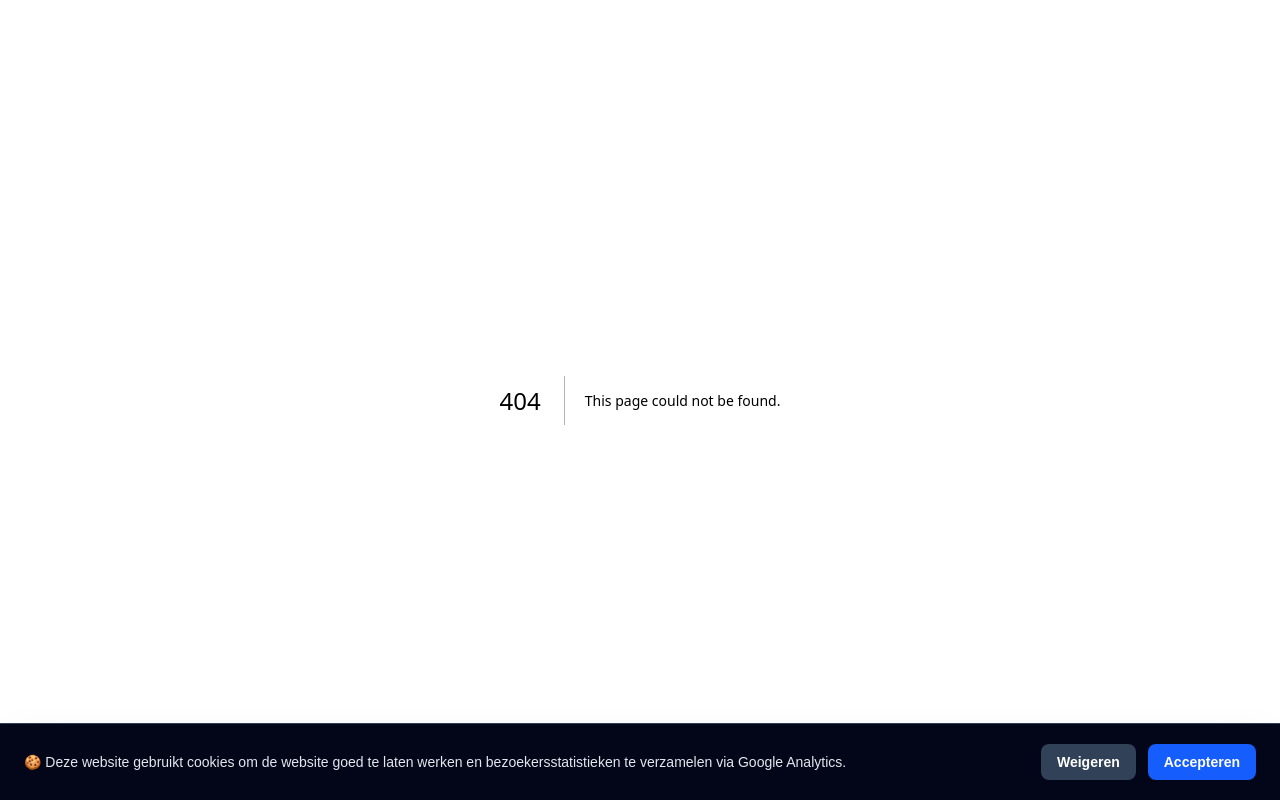
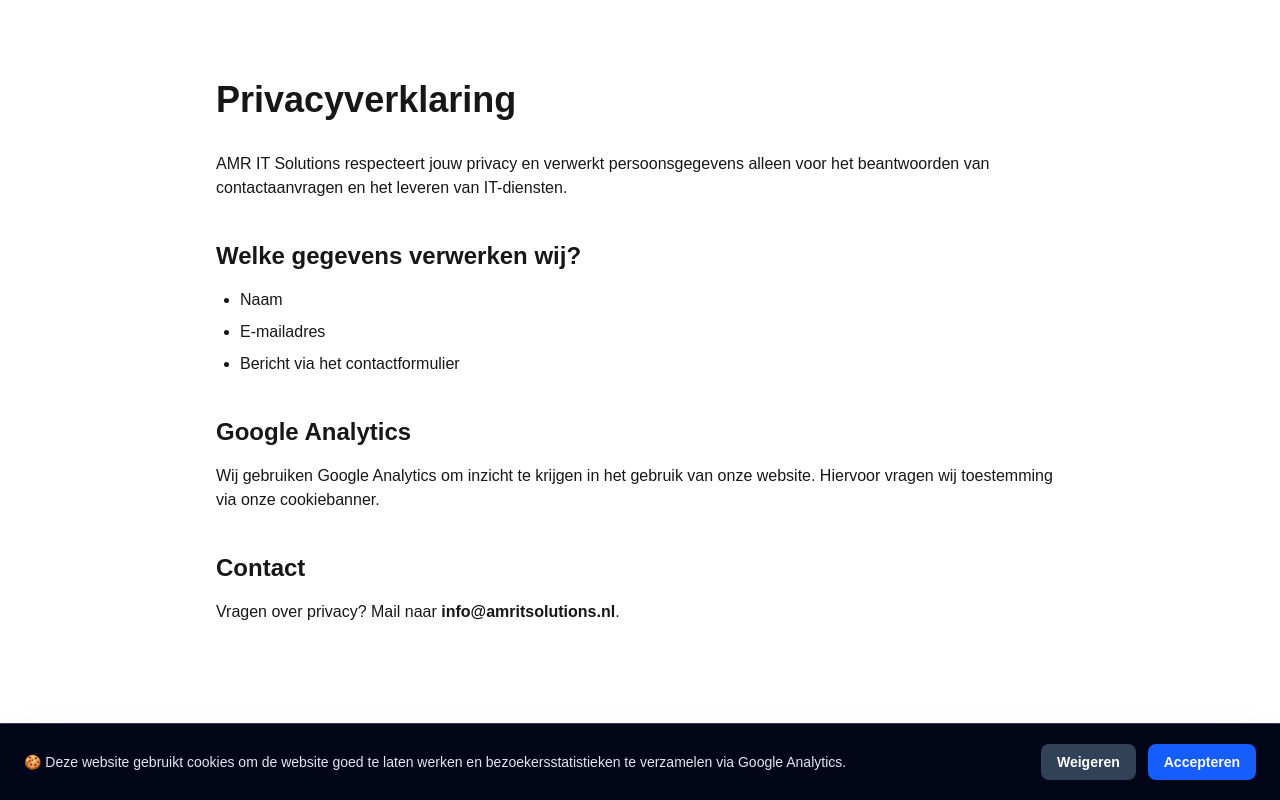
Before and after one commit to amritsolutions/amr-it-solutions, a Next.js app: page /privacy in a window 1280 px wide. Before the commit this address had no page. Built offline with nearby package versions, Linux system fonts and the light colour scheme.

Commit message:
Privacyverklaring en cookiebeleid toegevoegd

```diff
--- /dev/null
+++ b/app/cookies/page.tsx
@@ -0,0 +1,27 @@
+export default function CookiesPage() {
+  return (
+    <main className="mx-auto max-w-4xl px-6 py-20">
+      <h1 className="text-4xl font-bold mb-8">Cookiebeleid</h1>
+
+      <p>
+        Deze website gebruikt cookies om de website goed te laten functioneren
+        en, na toestemming, bezoekersstatistieken te verzamelen via Google
+        Analytics.
+      </p>
+
+      <h2 className="text-2xl font-semibold mt-10 mb-4">
+        Welke cookies gebruiken wij?
+      </h2>
+
+      <ul className="list-disc ml-6 space-y-2">
+        <li>Noodzakelijke cookies</li>
+        <li>Google Analytics (na toestemming)</li>
+      </ul>
+
+      <p className="mt-8">
+        Je kunt jouw cookiekeuze altijd wijzigen door de cookies van deze
+        website in je browser te verwijderen.
+      </p>
+    </main>
+  );
+}
--- /dev/null
+++ b/app/privacy/page.tsx
@@ -0,0 +1,40 @@
+export default function PrivacyPage() {
+  return (
+    <main className="mx-auto max-w-4xl px-6 py-20">
+      <h1 className="text-4xl font-bold mb-8">Privacyverklaring</h1>
+
+      <p className="mb-6">
+        AMR IT Solutions respecteert jouw privacy en verwerkt persoonsgegevens
+        alleen voor het beantwoorden van contactaanvragen en het leveren van
+        IT-diensten.
+      </p>
+
+      <h2 className="text-2xl font-semibold mt-10 mb-4">
+        Welke gegevens verwerken wij?
+      </h2>
+
+      <ul className="list-disc ml-6 space-y-2">
+        <li>Naam</li>
+        <li>E-mailadres</li>
+        <li>Bericht via het contactformulier</li>
+      </ul>
+
+      <h2 className="text-2xl font-semibold mt-10 mb-4">
+        Google Analytics
+      </h2>
+
+      <p>
+        Wij gebruiken Google Analytics om inzicht te krijgen in het gebruik van
+        onze website. Hiervoor vragen wij toestemming via onze cookiebanner.
+      </p>
+
+      <h2 className="text-2xl font-semibold mt-10 mb-4">
+        Contact
+      </h2>
+
+      <p>
+        Vragen over privacy? Mail naar <strong>info@amritsolutions.nl</strong>.
+      </p>
+    </main>
+  );
+}
--- a/components/Footer.tsx
+++ b/components/Footer.tsx
@@ -1,3 +1,4 @@
+import Link from "next/link";
 export default function Footer() {
   return (
     <footer className="mt-24 bg-slate-900 text-slate-300">
@@ -48,7 +49,9 @@
         <div className="mx-auto flex max-w-7xl flex-col items-center justify-between gap-4 px-6 py-6 text-sm text-slate-400 md:flex-row">
           <p>© 2026 AMR IT Solutions. Alle rechten voorbehouden.</p>
 
-          <div className="flex gap-6">
+
+
+           <div className="flex flex-wrap items-center gap-6">
   <a href="#home" className="hover:text-white">
     Home
   </a>
@@ -64,6 +67,14 @@
   <a href="#contact" className="hover:text-white">
     Contact
   </a>
+
+  <Link href="/privacy" className="hover:text-white">
+    Privacy
+  </Link>
+
+  <Link href="/cookies" className="hover:text-white">
+    Cookies
+  </Link>
 </div>
         </div>
       </div>
```
Lines whose indentation alone changed are shown as unchanged.
